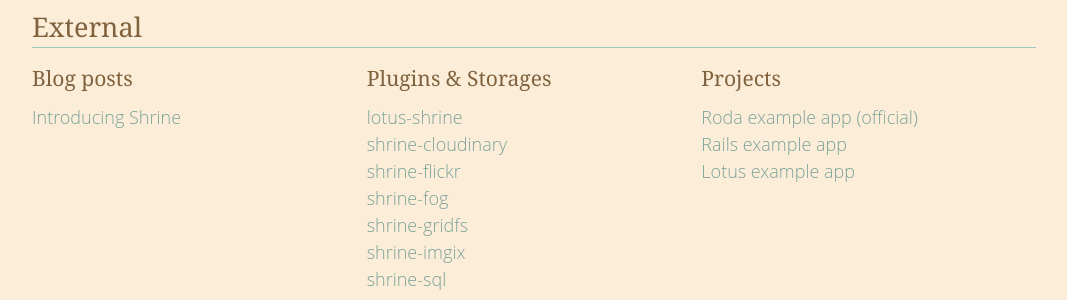
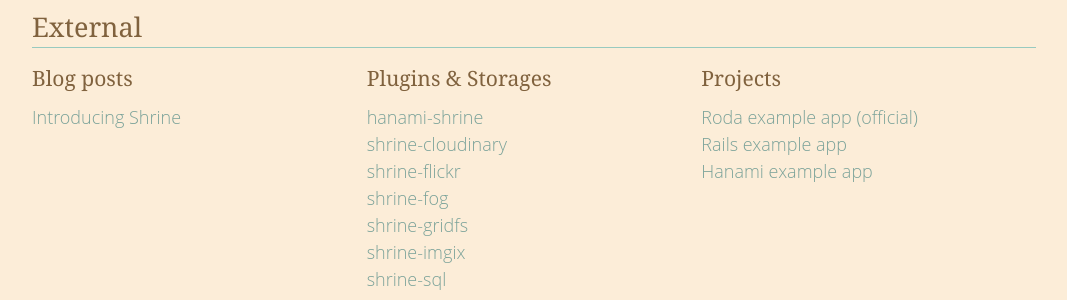
Before and after one commit to avinashcodeer/Romenics, a Jekyll site: the page built from www/index.html, in a window 1280 px wide. Shown: the part 1895-2195 px from the top of the page, without its empty margins (106-1173 px from the left). Built offline with Jekyll 4.4.1, drawn with Linux system fonts in a browser that asks for light colours; emoji names are drawn with the system emoji font.

Commit message:
Update links with the Lotus => Hanami rename

```diff
--- a/www/_data/external.yml
+++ b/www/_data/external.yml
@@ -8,8 +8,8 @@
   title: Plugins & Storages
   items:
     -
-      name: lotus-shrine
-      url: https://github.com/katafrakt/lotus-shrine
+      name: hanami-shrine
+      url: https://github.com/katafrakt/hanami-shrine
     -
       name: shrine-cloudinary
       url: https://github.com/janko-m/shrine-cloudinary
@@ -39,5 +39,5 @@
       name: Rails example app
       url: https://github.com/erikdahlstrand/shrine-rails-example
     -
-      name: Lotus example app
-      url: https://github.com/katafrakt/lotus-shrine-example
+      name: Hanami example app
+      url: https://github.com/katafrakt/hanami-shrine-example
```
